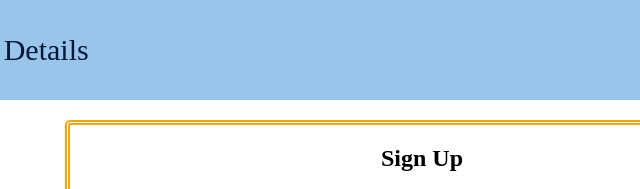
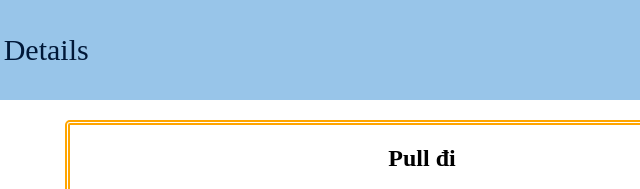
Before and after one commit to minhkhangnguyen123/jSA04-NMK, a plain HTML site: page signup.html in a window 1280 px wide. Shown: the top 189 px of the page, 218-858 px from the left. Drawn offline with Linux system fonts and the light colour scheme.

Commit message:
pull đi

```diff
--- a/signup.html
+++ b/signup.html
@@ -22,7 +22,7 @@
       </ul>
     </div>
     <div id="signup-form">
-      <h2>Sign Up</h2>
+      <h2>Pull đi</h2>
       <div id="signup">
         <input type="text" id="username" placeholder="Username" />
         <input type="email" id="email" placeholder="Email"/ >
```
